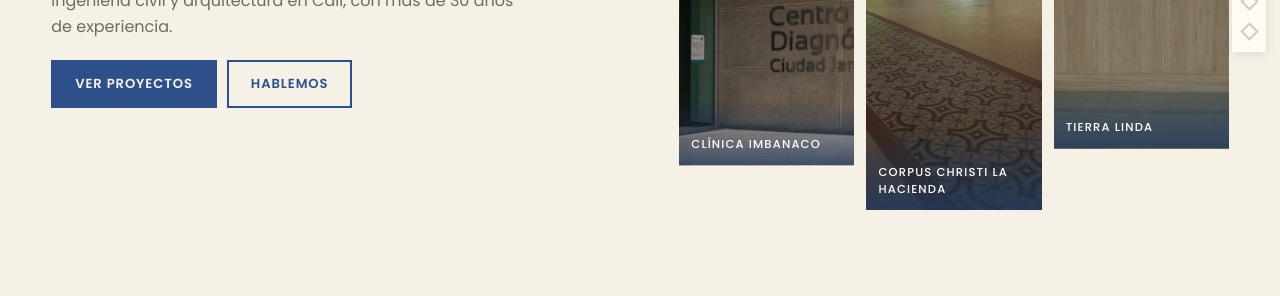
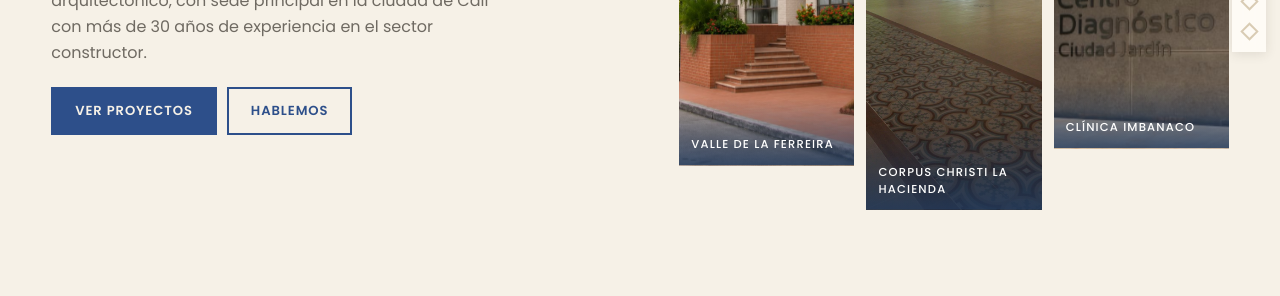
Before and after one commit to pagina143/espacios-y-estructuras, a plain HTML site: page index.html in a window 1280 px wide. Shown: the part 504-800 px from the top of the page. Drawn offline with nearby package versions, Linux system fonts and the light colour scheme.

Commit message:
Add files via upload

```diff
--- a/index.html
+++ b/index.html
@@ -37,16 +37,16 @@
     <div class="wrap hero">
       <div class="hero-text">
         <h1>Construimos<span class="rot-wrap"><em class="rot" id="rot">confianza</em></span>en cada proyecto</h1>
-        <p class="lead">Ingeniería civil y arquitectura en Cali, con más de 30 años de experiencia.</p>
+        <p class="lead">Desde el área de ingeniería civil y el diseño arquitectónico, con sede principal en la ciudad de Cali con más de 30 años de experiencia en el sector constructor.</p>
         <div class="hero-cta">
           <a class="btn solid" href="#proyectos">Ver proyectos</a>
           <a class="btn line" href="#contacto">Hablemos</a>
         </div>
       </div>
       <div class="trio" aria-label="Proyectos destacados">
-        <a href="#clinica-imbanaco"><img src="img/imb1.jpg" alt="Fachada del Centro Diagnóstico Ciudad Jardín" width="1290" height="1281"><span>Clínica Imbanaco</span></a>
+        <a href="#unidad-valle-de-la-ferreira"><img src="img/ur7.jpg" alt="Torre con balcones y zona verde de la Unidad residencial Valle de la Ferreira" width="1107" height="1421"><span>Valle de la Ferreira</span></a>
         <a href="#parroquia-corpus-christi"><img src="img/pq4.jpg" alt="Interior de la Parroquia Corpus Christi con piso renovado" width="1200" height="1800"><span>Corpus Christi La Hacienda</span></a>
-        <a href="#tierra-linda"><img src="img/apto1.jpg" alt="Cocina con isla en apartamento Tierra Linda" width="1200" height="1800"><span>Tierra Linda</span></a>
+        <a href="#clinica-imbanaco"><img src="img/imb-inicio.jpg" alt="Fachada del Centro Diagnóstico Ciudad Jardín" width="890" height="1281"><span>Clínica Imbanaco</span></a>
       </div>
     </div>
   </section>
@@ -55,8 +55,8 @@
   <section class="slide" id="nosotros" data-label="Nosotros">
     <div class="n-left">
       <h2 class="tag">¿Quiénes<br>somos?</h2>
-      <p><b>Somos una empresa experta</b> con un equipo multidisciplinario en estas áreas, con más de 30 años de experiencia en el desarrollo de proyectos constructivos y diseños de la ciudad de Cali a <b>mediana escala</b>.</p>
-      <p>En los últimos años hemos estado presentes en el sector clínico, para importantes instituciones como la <b>clínica Imbanaco</b> de la ciudad de Cali.</p>
+      <p><b>Somos una empresa constructora</b> que cuenta con un equipo multidisciplinario en todas las áreas del sector constructor, con más de 30 años de experiencia en el desarrollo de proyectos constructivos y en el área de diseño arquitectónico a <b>pequeña y mediana escala</b>.</p>
+      <p>En los últimos 7 años hemos estado presentes en el sector clínico, para importantes instituciones como la Clínica Imbanaco de la ciudad de Cali.</p>
       <img src="img/ur3.jpg" alt="Unidad residencial Valle de la Ferreira terminada" width="480" height="640" loading="lazy">
     </div>
     <div class="n-right">
--- a/script.js
+++ b/script.js
@@ -6,16 +6,15 @@
 /* ===== Datos ===== */
 var SERVICES = [
   { t: "Construcción",
-    fotos: [["img/ur3.jpg", "Unidad residencial Valle de la Ferreira"], ["img/imb1.jpg", "Clínica Imbanaco · Ciudad Jardín"]],
+    fotos: [["img/ur7.jpg", "Unidad residencial Valle de la Ferreira"], ["img/imb1.jpg", "Clínica Imbanaco · Ciudad Jardín"]],
     gente: [{
       rol: "Representante legal",
       nombre: "Liliana Rodríguez Rodríguez",
       cargo: "Ingeniera civil · más de 30 años de experiencia",
       bio: "Con amplia trayectoria en el sector constructor de todo tipo de edificaciones.",
       lista: [
-        "Construcción de estructuras metálicas en el campo de la ingeniería civil.",
-        "Especialista en la construcción y remodelación de edificios para el sector bancario.",
-        "Especialista en la dirección de proyectos de obra civil en situación de ocupación y de alto riesgo constructivo."
+        "Especialista en la dirección de proyectos de obra civil en situación de ocupación y de alto riesgo constructivo.",
+        "Especialista en la construcción y remodelación de edificios para el sector constructor."
       ],
       estudios: [
         ["1998", "Especialista en Gerencia de Construcciones"],
@@ -48,15 +47,15 @@ var SERVICES = [
 
 /* imgs: [archivo sin extensión, descripción, ancho, alto] */
 var PROJECTS = [
-  { id: "clinica-imbanaco", name: "Sede Ciudad Jardín Clínica Imbanaco", short: "Clínica Imbanaco, sede Ciudad Jardín",
-    tipo: "Clínica", ubic: "Cali, Colombia", alcance: "Ejecución de obra", anio: "2026", costo: "$1.300.000.000",
-    imgs: [["imb1", "Fachada del Centro Diagnóstico Ciudad Jardín", 1290, 1281], ["imb2", "Fachada de la Clínica Imbanaco vista desde arriba", 1290, 2083], ["imb3", "Sala de espera con ventanales", 1290, 1271], ["imb4", "Sala de resonancia", 1290, 1109], ["imb7", "Sala de tomografía", 1290, 712], ["imb5", "Sala de espera y zona de estar", 1290, 716], ["imb6", "Zona de estar con plantas", 1127, 716]] },
+  { id: "unidad-valle-de-la-ferreira", name: "Unidad residencial Valle de la Ferreira", short: "Unidad residencial Valle de la Ferreira",
+    tipo: "Residencial", ubic: "Cali, Colombia", alcance: "Ejecución total de la obra", anio: "2004 – 2005", costo: "$600.000.000",
+    imgs: [["ur5", "Edificio Valle de la Ferrería, torre 2", 1400, 1548], ["ur6", "Fachada del edificio durante la obra", 1600, 894], ["ur7", "Torre con balcones, escalera y jardín", 1107, 1421], ["ur8", "Fachada lateral con balcones", 1086, 1448]] },
   { id: "parroquia-corpus-christi", name: "Renovación Parroquia Corpus Christi La Hacienda", short: "Parroquia Corpus Christi La Hacienda",
     tipo: "Patrimonial", ubic: "Cali, Colombia", alcance: "Cambio y adecuación de piso y tratamiento de humedades", anio: "2026", costo: "$105.000.000",
     imgs: [["pq1", "Nave central con piso de baldosa decorativa", 1200, 1800], ["pq4", "Vista del interior y la cubierta de madera", 1200, 1800], ["pq5", "Pasillo central hacia el atrio", 1200, 1800]] },
-  { id: "unidad-valle-de-la-ferreira", name: "Unidad residencial Valle de la Ferreira", short: "Unidad residencial Valle de la Ferreira",
-    tipo: "Residencial", ubic: "Cali, Colombia", alcance: "Ejecución total de la obra", anio: "2004 – 2005", costo: "$600.000.000",
-    imgs: [["ur3", "Torre con balcones y zona verde", 480, 640], ["ur4", "Fachada de la torre", 480, 640], ["ur5", "Edificio Valle de la Ferrería, torre 2", 1400, 1548], ["ur6", "Fachada del edificio durante la obra", 1600, 894]] },
+  { id: "clinica-imbanaco", name: "Sede Ciudad Jardín Clínica Imbanaco", short: "Clínica Imbanaco, sede Ciudad Jardín",
+    tipo: "Clínica", ubic: "Cali, Colombia", alcance: "Ejecución de obra", anio: "2026", costo: "$1.300.000.000",
+    imgs: [["imb2", "Fachada de la Clínica Imbanaco vista desde arriba", 1290, 2083], ["imb4", "Sala de resonancia", 1290, 1109], ["imb7", "Sala de tomografía", 1290, 712], ["imb6", "Zona de estar con plantas", 1127, 716]] },
   { id: "tierra-linda", name: "Apartamento Tierra Linda de la Planicie", short: "Apartamento Tierra Linda de la Planicie",
     tipo: "Residencial", ubic: "Cali, Colombia", alcance: "Diseño y ejecución de obra blanca", anio: "2026", costo: "$65.000.000",
     imgs: [["apto1", "Cocina con isla en madera y cuarzo", 1200, 1800], ["apto2", "Sala y comedor con barra de cocina", 1200, 1800], ["apto3", "Sala con mueble flotante", 1200, 1800], ["apto4", "Baño con ducha y luz indirecta", 1200, 1800]] },
```
